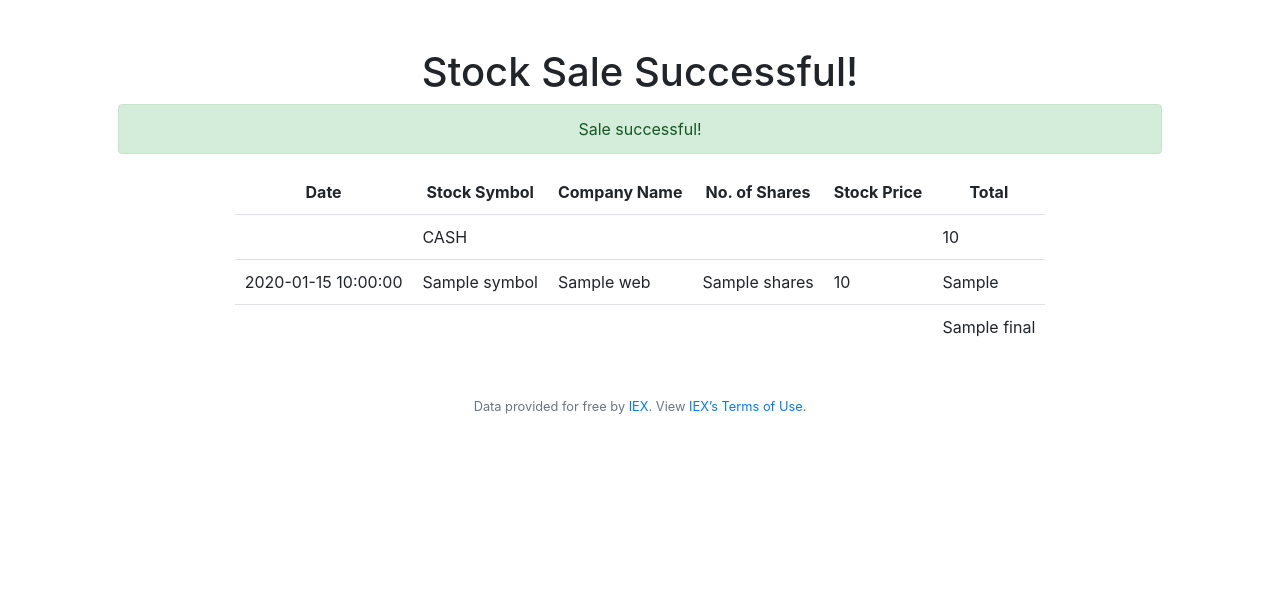
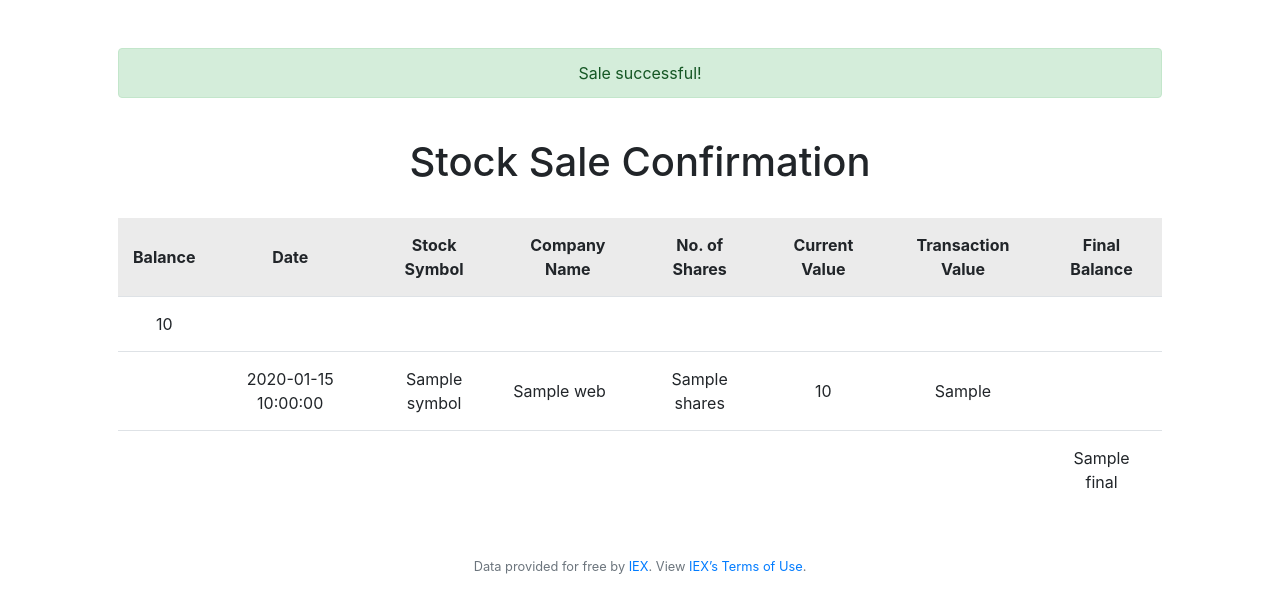
Before and after one commit to CardinisCode/cs50_finance, a Flask app: template templates/sold.html in a window 1280 px wide. Shown: the part 76-689 px from the top of the page. Run offline with Flask 2, Linux system fonts and the light colour scheme; the template is opened without the code that fills it: most values are stand-ins (such as "Sample title", 1, 10 or a date in 2020); some libraries are stand-ins or nearby versions.

Commit message:
Updates & code cleaning

```diff
--- a/application.py
+++ b/application.py
@@ -16,6 +16,7 @@ from repo.portfolio import PortfolioRepository
 from repo.history import HistoryRepository
 from service.registration import post_register
 from service.buy import post_buy
+from service.sell import post_sale
 
 # Configure application
 app = Flask(__name__)
@@ -130,59 +131,8 @@ def sell():
         return render_template("sell.html", stocks_purchased=stocks_purchased)
 
     # Process POST request
-    symbol = request.form.get("symbol")
-    shares = request.form.get("shares")
-    if not shares:
-        return apology("You have no provided any number of shares to sell.")
+    return post_sale(session, portfolioRepo, userRepo, historyRepo, user_id)
 
-    shares = int(shares)
-    if shares < 1:
-        return apology("You cannot sell less than 1 stock.")
-
-    stocks = lookup(symbol)
-    price = float(stocks["price"])
-    trans_date = datetime.today()
-    str_date = trans_date.strftime('%Y-%m-%d-%X')
-
-    rows = userRepo.getById(user_id)
-    balance = float(rows[0]["cash"])
-
-    current_share = portfolioRepo.getByUserIdAndSymbol(user_id, symbol)
-    stock_details = current_share[0]
-    company_name = stock_details["name"]
-
-    if shares > stock_details["shares"]:
-        return apology("You're selling more stocks than you own!")
-
-    updated_shares = stock_details["shares"] - shares
-    purchase_value = price * shares
-    final_balance = balance + purchase_value
-    username = userRepo.getById(user_id)
-
-    if updated_shares == 0:
-        portfolioRepo.DeleteByUserIdAndSymbol(user_id, symbol)
-    else:
-        portfolioRepo.UpdateSharesbyUserIDAndSymbol(user_id, symbol, updated_shares)
-
-    trans_type = 'Sold'
-    historyRepo.InsertTransactionDetails(user_id, symbol, price, purchase_value, str_date, shares, trans_type)
-    userRepo.updateCashById(user_id, final_balance)
-
-    stock_purchase_info = {
-        "symbol": symbol,
-        "name": company_name,
-        "shares" : shares,
-        "price": usd(price),
-        "purchase_value": usd(round(purchase_value, 2)),
-        "id": user_id,
-        "user_name": username,
-        "balance": usd(balance),
-        "final": usd(final_balance),
-        "date": str_date,
-    }
-
-    message = "Sold!"
-    return render_template("sold.html", web_data=stock_purchase_info, message=message)
 
 
 @app.route("/history")
@@ -230,7 +180,25 @@ def add_credit():
     if not credit:
         return apology("No cash value provided")
 
-    if int(credit) == 0:
+    elif credit[0] == '-' and credit[1].isdigit() == True:
+        return apology(message="You cannot purchase less than 1 stock.")
+
+    dot_count = 0
+    int_count = 0
+    for i in credit:
+        if i == "." and i != credit[0]:
+            dot_count += 1
+        raise ValueError(ord(i))
+    if dot_count > 1:
+        return apology(message="Please provide your cash value in numeric form EG 1.00 or 1")
+
+    # if credit_float. == False:
+    #     return apology(message="Please provide your cash value in numeric form EG 1.00 or 1")
+
+    credit_float = float(credit)
+
+
+    if credit_float < 1.0:
         return apology("You must provide a balance above $1.")
 
     user_id = session["user_id"]
--- a/service/buy.py
+++ b/service/buy.py
@@ -12,6 +12,12 @@ def post_buy(session, userRepo, portfolioRepo, historyRepo):
     shares = request.form.get("shares")
     if shares == '':
         return apology(message="You have no specified how many shares you'd like to buy.")
+
+    elif shares[0] == '-' and shares[1].isdigit() == True:
+        return apology(message="You cannot purchase less than 1 stock.")
+
+    elif shares.isdigit() == False:
+        return apology(message="You should provide a QTY of shares in numeric form EG 1")
 
     elif int(shares) < 1:
         return apology(message="You cannot purchase less than 1 stock.")
--- a/service/registration.py
+++ b/service/registration.py
@@ -1,4 +1,4 @@
-from flask import request
+from flask import request, render_template
 from werkzeug.security import check_password_hash, generate_password_hash
 from helpers import apology
 
@@ -32,6 +32,8 @@ def check_password(password):
 
 def post_register(session, userRepo):
     username = request.form.get("username")
+
+
     # Let's check the username field is not empty
     if not username:
         return apology("You must provide a username.", 403)
--- a/static/styles.css
+++ b/static/styles.css
@@ -45,3 +45,48 @@ main img
     /* constrain images on small screens */
     max-width: 100%;
 }
+
+table, th, td
+{
+    padding: 15px;
+}
+
+th {
+    background-color: rgb(235, 235, 235);
+}
+
+table {
+    border-spacing: 5px;
+}
+
+.center {
+    margin-left: auto;
+    margin-right: auto;
+}
+
+.centre_text {text-align: center;}
+
+td {
+    text-align: left;
+}
+
+tr.border-bottom
+{
+    border-bottom: 1pt solid rgb(230, 230, 230);
+}
+
+.successful
+{
+    width: 100%;
+    background-color: rgb(230, 230, 230);
+    text-align: center;
+    size: 10em;
+}
+
+.balance_update
+{
+    font-size: 40px;
+    color: green;
+}
+
+.left {text-align: left;}
--- a/templates/buy_credit.html
+++ b/templates/buy_credit.html
@@ -5,10 +5,13 @@
 {% endblock %}
 
 {% block main %}
+    <h1> Top up Your Cash Balance </h1>
+    <br/>
     <form action="/buy_credit" method="POST">
         <div class="form-group">
             <input class="form-control" name="credit" placeholder="How much cash $$$?" type="text">
         </div>
         <button class="btn btn-primary" type="submit">Buy</button>
     </form>
+
 {% endblock %}
--- a/templates/layout.html
+++ b/templates/layout.html
@@ -13,7 +13,6 @@
 
         <!-- https://favicon.io/emoji-favicons/money-mouth-face/ -->
         <link href="/static/favicon.ico" rel="icon">
-
         <link href="/static/styles.css" rel="stylesheet">
 
         <script src="https://code.jquery.com/jquery-3.3.1.min.js"></script>
@@ -21,50 +20,6 @@
         <script src="https://maxcdn.bootstrapcdn.com/bootstrap/4.1.3/js/bootstrap.min.js"></script>
 
         <title>C$50 Finance: {% block title %}{% endblock %}</title>
-
-        <style>
-            table, th, td
-            {
-                /* border: 1px solid black; */
-                padding: 10px;
-            }
-
-            table {
-                border-spacing: 5px;
-            }
-
-            .center {
-                margin-left: auto;
-                margin-right: auto;
-            }
-
-            td {
-                text-align: left;
-            }
-
-            tr.border-bottom
-            {
-                border-bottom: 1pt solid rgb(230, 230, 230);
-            }
-
-            .successful
-            {
-                width: 100%;
-                background-color: rgb(230, 230, 230);
-                text-align: center;
-                size: 10em;
-            }
-
-            .balance_update
-            {
-                font-size: 40px;
-                color: green;
-            }
-
-            .left {text-align: left;}
-
-        </style>
-
 
     </head>
 
--- a/templates/quote.html
+++ b/templates/quote.html
@@ -1,10 +1,12 @@
 {% extends "layout.html" %}
 
 {% block title %}
-    Register
+    Request Quote
 {% endblock %}
 
 {% block main %}
+    <h1> Request Quote</h1>
+    <br/>
     <form action="/quote" method="POST">
         <div class="form-group">
             <input autocomplete="off" autofocus class="form-control" name="symbol" placeholder="Stock Symbol" type="text">
--- a/templates/sold.html
+++ b/templates/sold.html
@@ -5,44 +5,53 @@
 {% endblock %}
 
 {% block main %}
-    <h1> Stock Sale Successful!</h1>
     <div class="alert alert-success" role="alert">
         Sale successful!
     </div>
-
+    <br/>
+    <h1> Stock Sale Confirmation</h1>
+    <br/>
     <table class="center">
         <tr class="border-bottom">
+            <th> Balance</th>
             <th> Date</th>
             <th> Stock Symbol</th>
             <th> Company Name</th>
             <th> No. of Shares</th>
-            <th> Stock Price</th>
-            <th> Total</th>
+            <th> Current Value</th>
+            <th> Transaction Value</th>
+            <th> Final Balance</th>
+        </tr>
+        <tr class="border-bottom">
+            <td class="centre_text">{{ web_data.balance }}</td>
+            <td></td>
+            <td></td>
+            <td></td>
+            <td></td>
+            <td></td>
+            <td></td>
+            <td></td>
         </tr>
         <tr class="border-bottom">
             <td></td>
-            <td> CASH </td>
+            <td class="centre_text">{{ web_data.date }}</td>
+            <td class="centre_text">{{ web_data.symbol }}</td>
+            <td>{{ web_data.name }}</td>
+            <td class="centre_text">{{ web_data.shares }}</td>
+            <td class="centre_text">{{ web_data.price }}</td>
+            <td class="centre_text">{{ web_data.purchase_value }}</td>
             <td></td>
-            <td></td>
-            <td></td>
-            <td> {{ web_data.balance }} </td>
-
-        <tr class="border-bottom">
-            <td>{{ web_data.date }}</td>
-            <td>{{ web_data.symbol }}</td>
-            <td>{{ web_data.name }}</td>
-            <td>{{ web_data.shares }}</td>
-            <td>{{ web_data.price }}</td>
-            <td>{{ web_data.purchase_value }}</td>
         </tr>
 
         <tr>
+            <td> </td>
             <td> </td>
             <td></td>
             <td></td>
             <td></td>
             <td></td>
-            <td> {{ web_data.final }} </td>
+            <td></td>
+            <td class="centre_text"> {{ web_data.final }} </td>
         </tr>
 
     </table>
```
Also changed, not shown: service/sell.py (added, +68 -0 lines), templates/bought.html (+10 -18 lines), templates/index.html (+9 -8 lines), templates/quoted.html (+5 -4 lines), finance.db, 1 other file.
